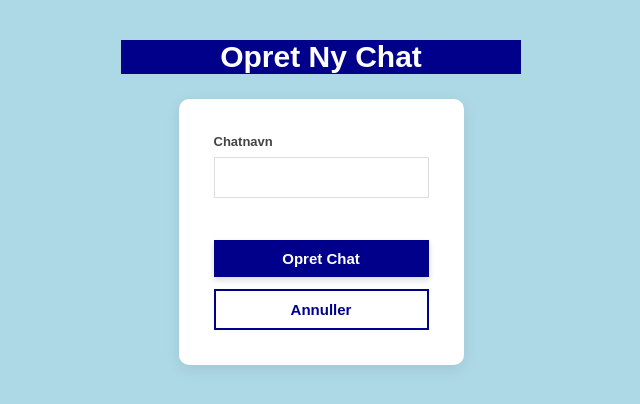
After one commit to Malt3344/chatAppOpgave, a Node project: template views/newChat.pug in a window 1280 px wide. The commit adds this page. Shown: the top 404 px of the page, without its empty margins (319-959 px from the left). Run offline with Node 20 templates, Linux system fonts and the light colour scheme; the template is opened without the code that fills it, so the values that code supplies are empty.

Commit message:
Opret chat + forside changes

```diff
--- a/app.js
+++ b/app.js
@@ -1,7 +1,7 @@
 import 'dotenv/config'
 import express from 'express'
 import session from 'express-session'
-import { checkLogin } from './controller.js'
+import { checkLogin, getChats } from './controller.js'
 import { chatsRouter } from './routes/chats.js'
 import { usersRouter } from './routes/users.js'
 
@@ -17,12 +17,17 @@ app.use(session({
     resave: true
 }))
 
-app.get('/', (request, response) => {
+app.get('/', async (request, response) => {
     const isValidUser = request.session.isValidUser
     const username = request.session.username
     const level = request.session.level
 
-    response.render('index', { isValidUser, username, level })
+    let chats = []
+    if (isValidUser) {
+        chats = await getChats()
+    }
+
+    response.render('index', { isValidUser, username, level, chats })
 })
 
 app.post('/login', (request, response) => {
--- a/assets/style.css
+++ b/assets/style.css
@@ -57,11 +57,7 @@ h1.small {
     filter: brightness(0.9);
 }
 
-.green {
-    background: darkblue;
-}
-
-.red {
+.blue {
     background: darkblue;
 }
 
@@ -164,7 +160,11 @@ input:focus {
 }
 
 .btn.annuller {
-    margin-top: 35px;
+    margin-top: 12px;
+    background: white;
+    color: darkblue;
+    border: 2px solid darkblue;
+    box-shadow: none;
 }
 
 /* ---------- Chat oversigt ---------- */
--- a/views/chat.pug
+++ b/views/chat.pug
@@ -6,7 +6,7 @@ html
     body
         div(class="overskrift")
             h1= chat.name
-            a(href="/chats" class="tilbage") Tilbage til chatoversigten
+            a(href="/" class="tilbage") Tilbage
 
         each m in chat.messages
             div(class="messageText")
--- /dev/null
+++ b/views/newChat.pug
@@ -0,0 +1,10 @@
+doctype html
+html(lang="da")
+    head
+        title Opret ny chat
+        link(rel="stylesheet", href="/style.css")
+    body
+        h1.small Opret Ny Chat
+        div.formcard
+            include snippets/addChatForm.pug
+            a.btn.full.annuller(href="/") Annuller
--- a/views/snippets/addChatForm.pug
+++ b/views/snippets/addChatForm.pug
@@ -0,0 +1,4 @@
+form(action="/chats", method="POST")
+    label(for="name") Chatnavn
+    input#name(type="text", name="name", required)
+    button.btn.blue.full(type="submit") Opret Chat
--- a/views/snippets/chatOversigt.pug
+++ b/views/snippets/chatOversigt.pug
@@ -2,6 +2,6 @@ if chats.length
     ul(class="chatListe")
         each chat in chats
             li
-                a(href=`/chats/${chat.id}` class="chatOversigt")= chat.name
+                a.btn(href=`/chats/${chat.id}` class="chatOversigt")= chat.name
 else
     p Der er ingen chats endnu
```
Also changed, not shown: routes/chats.js (+11 -1 lines), views/index.pug (+5 -3 lines).
